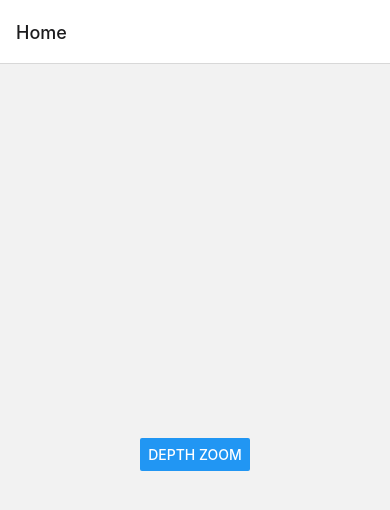
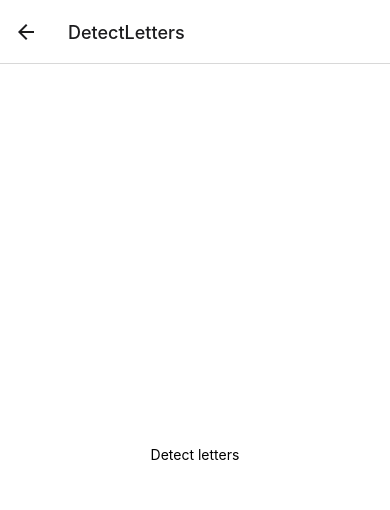
Before and after one commit to uffoltzl/explorable-explanation, a React Native app: screen /DetectLetters in a window 390 px wide. Before the commit this address had no page. Shown: the top 510 px of the page. Built offline with nearby package versions, Linux system fonts and the light colour scheme.

Commit message:
create detect letters page

```diff
--- a/App.tsx
+++ b/App.tsx
@@ -2,10 +2,12 @@ import { NavigationContainer } from "@react-navigation/native";
 import { createNativeStackNavigator } from "@react-navigation/native-stack";
 import { Home } from "./src/Home/Home";
 import { DepthZoom } from "./src/DepthZoom/DepthZoom";
+import { DetectLetters } from "./src/DetectLetters/DetectLetters";
 
 export type RootStackParamList = {
   Home: undefined;
   DepthZoom: undefined;
+  DetectLetters: undefined;
 };
 const Stack = createNativeStackNavigator<RootStackParamList>();
 
@@ -15,6 +17,7 @@ export default function App() {
       <Stack.Navigator initialRouteName="Home">
         <Stack.Screen name="Home" component={Home} />
         <Stack.Screen name="DepthZoom" component={DepthZoom} />
+        <Stack.Screen name="DetectLetters" component={DetectLetters} />
       </Stack.Navigator>
     </NavigationContainer>
   );
--- /dev/null
+++ b/src/DetectLetters/DetectLetters.tsx
@@ -0,0 +1,19 @@
+import { FunctionComponent } from "react";
+import { StyleSheet, Text, View } from "react-native";
+
+export const DetectLetters: FunctionComponent = () => {
+  return (
+    <View style={styles.container}>
+      <Text>Detect letters</Text>
+    </View>
+  );
+};
+
+const styles = StyleSheet.create({
+  container: {
+    flex: 1,
+    backgroundColor: "#fff",
+    alignItems: "center",
+    justifyContent: "center",
+  },
+});
--- a/src/Home/Home.tsx
+++ b/src/Home/Home.tsx
@@ -3,6 +3,7 @@ import { Button, View } from "react-native";
 import { RootStackParamList } from "../../App";
 import { FunctionComponent } from "react";
 import { NativeStackScreenProps } from "@react-navigation/native-stack";
+import { BASE_SPACER, Spacer } from "../shared/Spacer";
 
 type Props = NativeStackScreenProps<RootStackParamList, "Home">;
 
@@ -13,6 +14,11 @@ export const Home: FunctionComponent<Props> = ({ navigation }) => {
         title="Depth Zoom"
         onPress={() => navigation.navigate("DepthZoom")}
       />
+      <Spacer height={BASE_SPACER} />
+      <Button
+        title="Detect Letters"
+        onPress={() => navigation.navigate("DetectLetters")}
+      />
     </View>
   );
 };
```
